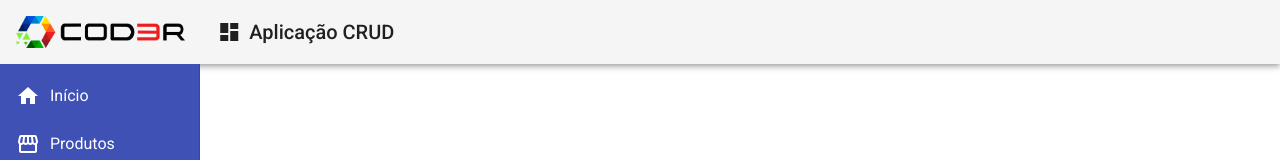
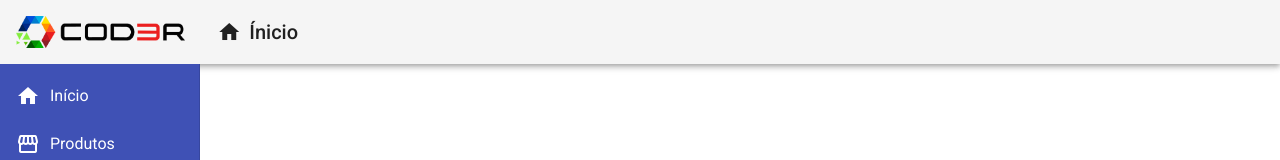
Before and after one commit to guiguat/angular-crud, an Angular app in the folder frontend/: page / in a window 1280 px wide. Shown: the top 160 px of the page. Built offline with nearby package versions, Linux system fonts and the light colour scheme.

Commit message:
change ui

```diff
--- a/frontend/src/app/components/template/header/header.component.html
+++ b/frontend/src/app/components/template/header/header.component.html
@@ -7,9 +7,9 @@
     <span class="title-group">
         <a>
             <i class="material-icons">
-                dashboard
+                home
             </i>
-            Aplicação CRUD
+            Ínicio
         </a>
     </span>
 </mat-toolbar>
```
